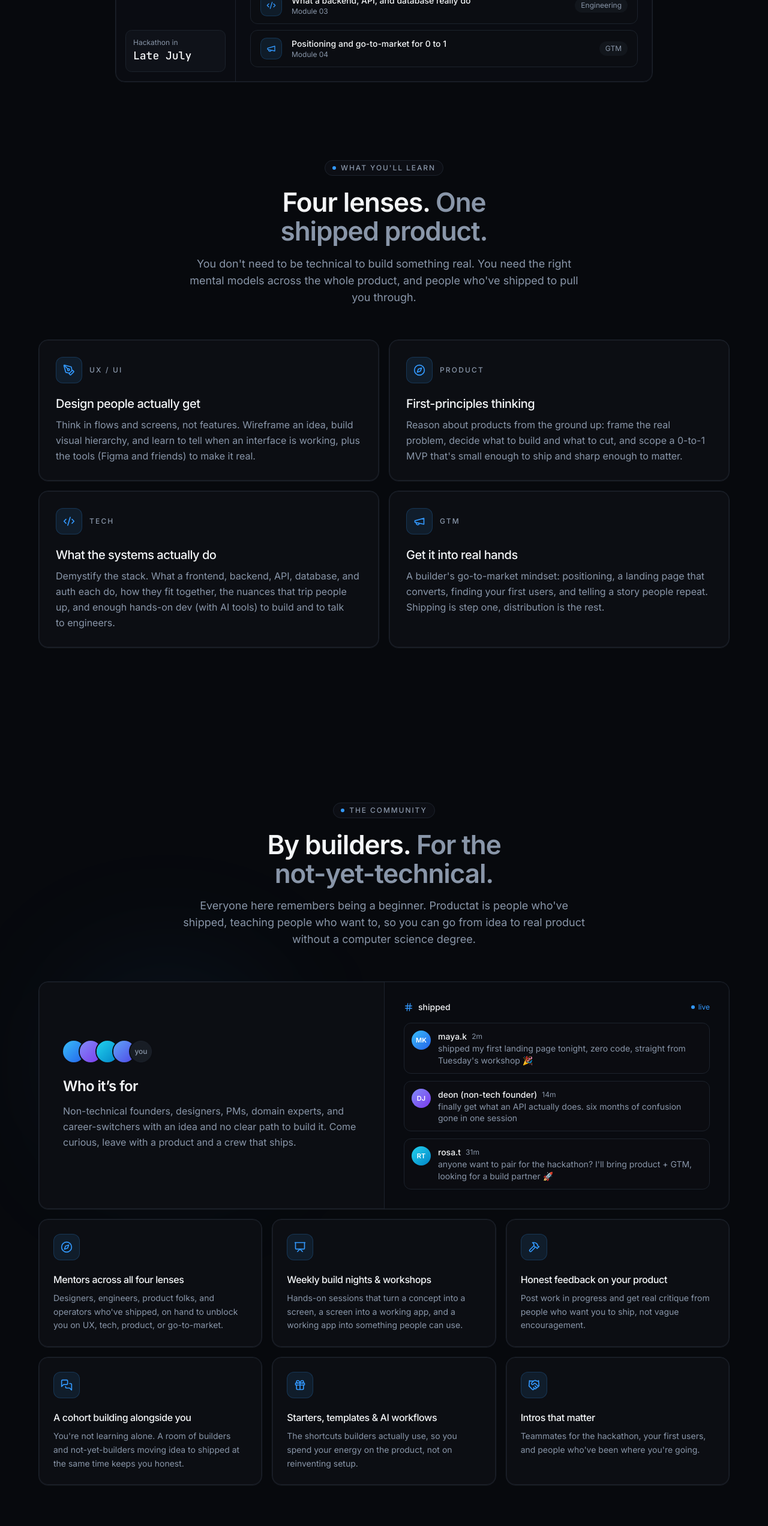
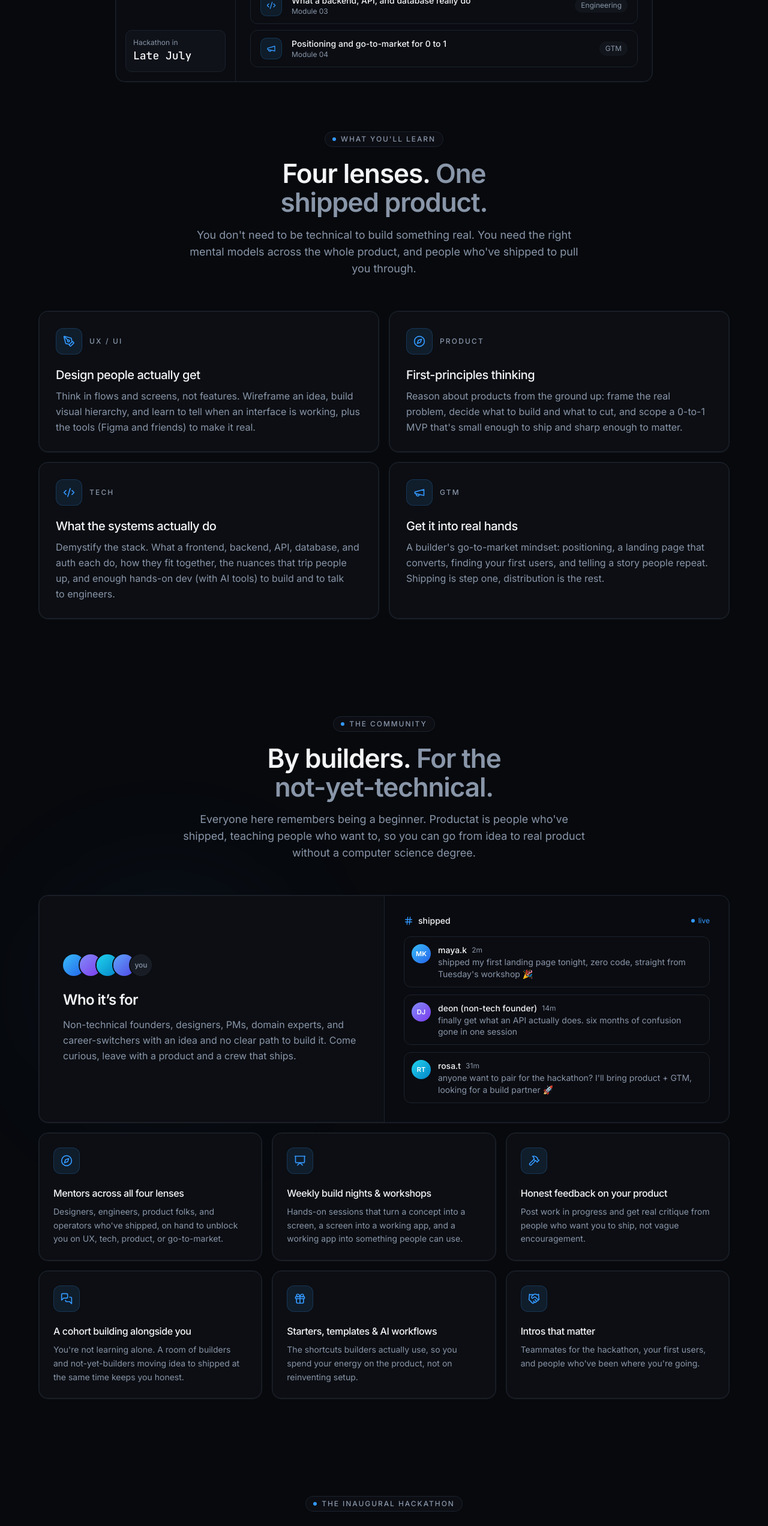
Before and after one commit to Subashboy1230/productat, a Next.js app: page / in a window 1280 px wide. Shown: the part 960-3504 px from the top of the page at 60% size. Built offline with nearby package versions, Linux system fonts and the light colour scheme.

Commit message:
Tighten vertical spacing between landing sections

```diff
--- a/components/site/community.tsx
+++ b/components/site/community.tsx
@@ -69,7 +69,7 @@ const messages = [
 
 export function Community() {
   return (
-    <section id="community" className="relative scroll-mt-24 py-24 sm:py-32">
+    <section id="community" className="relative scroll-mt-24 py-14 sm:py-20">
       <div className="pointer-events-none absolute inset-0 -z-10">
         <div className="absolute left-[10%] top-[30%] h-[300px] w-[300px] rounded-full bg-primary/10 blur-[120px]" />
       </div>
--- a/components/site/faq.tsx
+++ b/components/site/faq.tsx
@@ -35,7 +35,7 @@ const faqs = [
 
 export function FAQ() {
   return (
-    <section id="faq" className="relative scroll-mt-24 py-24 sm:py-32">
+    <section id="faq" className="relative scroll-mt-24 py-14 sm:py-20">
       <div className="mx-auto max-w-[1200px] px-6">
         <div className="grid gap-12 lg:grid-cols-[0.9fr_1.1fr] lg:gap-16">
           <SectionHeading
--- a/components/site/hackathon.tsx
+++ b/components/site/hackathon.tsx
@@ -23,7 +23,7 @@ const format = [
 
 export function Hackathon() {
   return (
-    <section id="hackathon" className="relative scroll-mt-24 py-24 sm:py-32">
+    <section id="hackathon" className="relative scroll-mt-24 py-14 sm:py-20">
       <div className="mx-auto max-w-[1200px] px-6">
         <SectionHeading
           eyebrow="The inaugural hackathon"
--- a/components/site/learn.tsx
+++ b/components/site/learn.tsx
@@ -31,7 +31,7 @@ const pillars = [
 
 export function Learn() {
   return (
-    <section id="learn" className="relative scroll-mt-24 py-24 sm:py-32">
+    <section id="learn" className="relative scroll-mt-24 py-14 sm:py-20">
       <div className="mx-auto max-w-[1200px] px-6">
         <SectionHeading
           eyebrow="What you'll learn"
```
